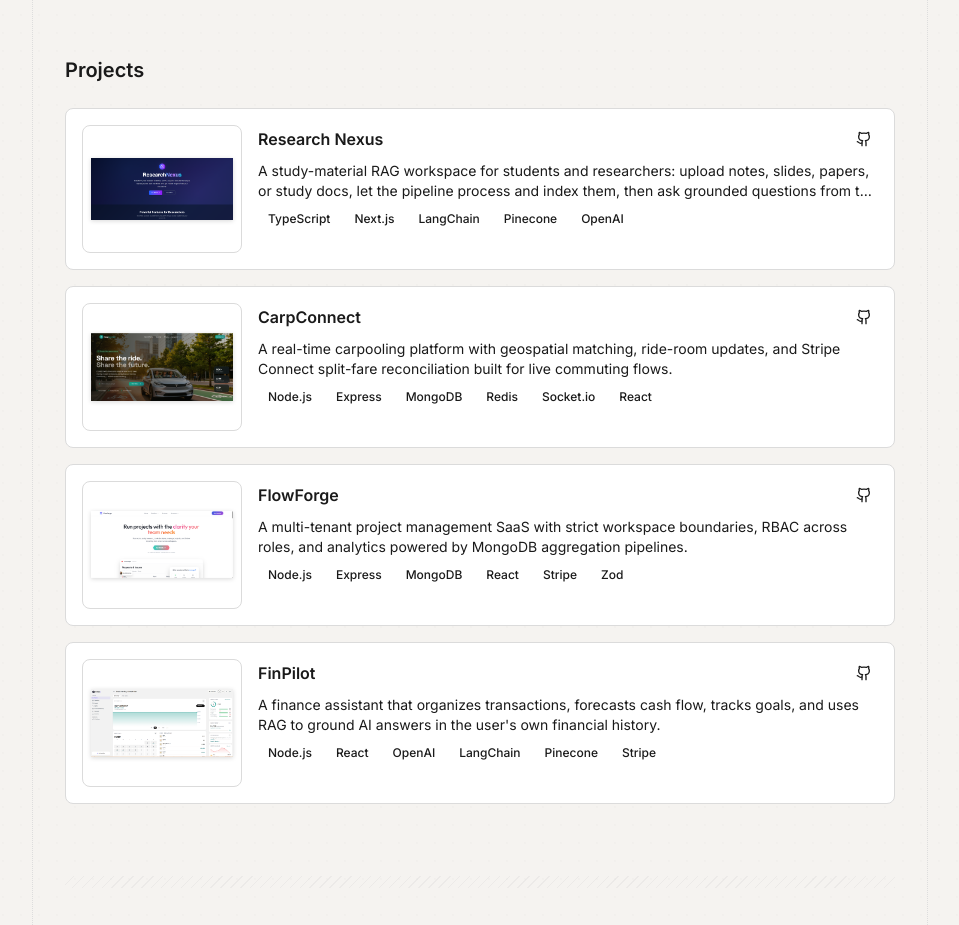
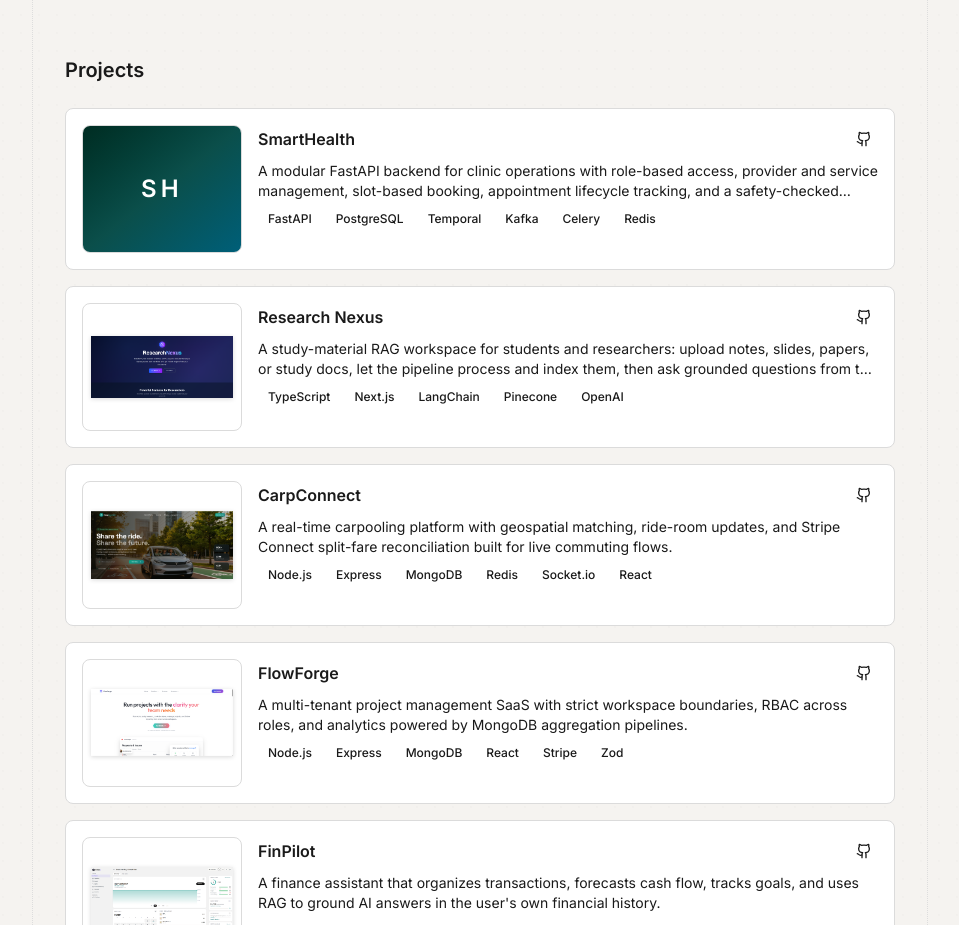
Before and after one commit to iahmedd-k/portfolio-sitee, a React (Vite) app: page / in a window 1280 px wide. Shown: the part 2200-3125 px from the top of the page, without its empty margins (160-1119 px from the left). Built offline with nearby package versions, Linux system fonts and the light colour scheme; no server answers.

Commit message:
Add SmartHealth backend project

```diff
--- a/src/App.jsx
+++ b/src/App.jsx
@@ -722,7 +722,13 @@ function App() {
               {projectItems.map((project) => (
                 <div key={project.id} className="group flex flex-col gap-3 rounded-lg border border-border bg-card p-3 transition-all duration-300 hover:shadow-[0_10px_26px_rgba(0,0,0,0.08)] sm:gap-4 sm:p-4 md:flex-row">
                   <div className="flex h-24 w-full shrink-0 items-center justify-center overflow-hidden rounded-lg border border-border bg-secondary sm:h-32 md:w-40">
-                    <img src={project.image} alt={project.title} className="h-full w-full object-contain p-2 drop-shadow-sm transition-transform duration-300 group-hover:scale-105" />
+                    {project.image ? (
+                      <img src={project.image} alt={project.title} className="h-full w-full object-contain p-2 drop-shadow-sm transition-transform duration-300 group-hover:scale-105" />
+                    ) : (
+                      <span className={`flex h-full w-full items-center justify-center bg-gradient-to-br ${project.accent || "from-slate-950 via-slate-800 to-zinc-700"} text-2xl font-semibold tracking-[0.18em] text-white transition-transform duration-300 group-hover:scale-105`}>
+                        {project.mark || project.title.slice(0, 2).toUpperCase()}
+                      </span>
+                    )}
                   </div>
                   <div className="flex-1 min-w-0">
                     <div className="mb-2 flex flex-col gap-2 sm:flex-row sm:items-center sm:justify-between">
--- a/src/data.js
+++ b/src/data.js
@@ -162,6 +162,17 @@ export const educationItems = [
 
 export const projectItems = [
   {
+    id: "smarthealth",
+    title: "SmartHealth",
+    subtitle: "Healthcare Scheduling Backend",
+    description:
+      "A modular FastAPI backend for clinic operations with role-based access, provider and service management, slot-based booking, appointment lifecycle tracking, and a safety-checked healthcare assistant.",
+    githubUrl: "https://github.com/iahmedd-k/A-FastAPI-backend-for-Healthcare-Scheduling-and-Clinic-Operations",
+    tags: ["FastAPI", "PostgreSQL", "Temporal", "Kafka", "Celery", "Redis"],
+    mark: "SH",
+    accent: "from-emerald-950 via-teal-900 to-cyan-800",
+  },
+  {
     id: "research-nexus",
     title: "Research Nexus",
     subtitle: "AI Research Assistant",
```
